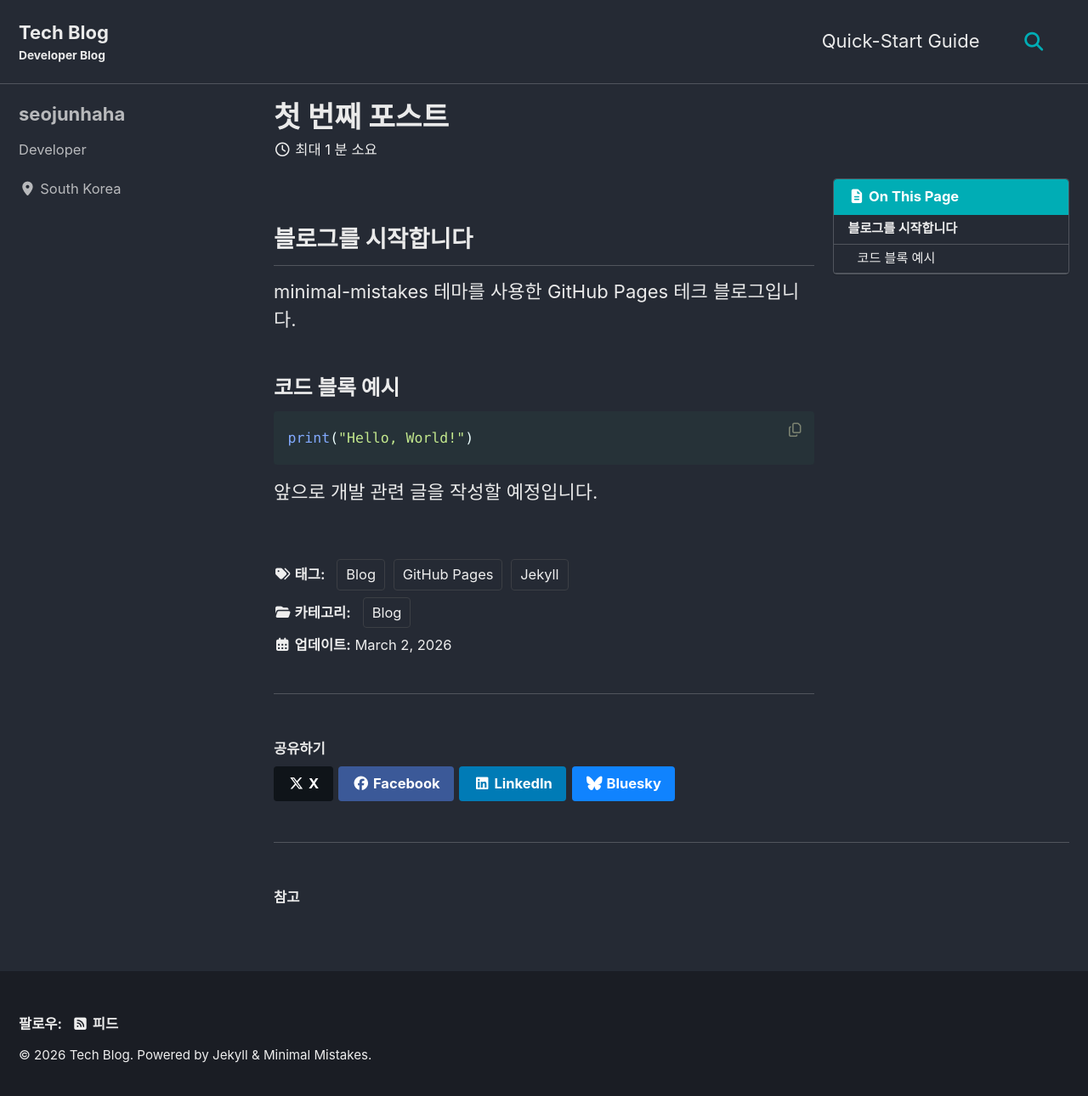
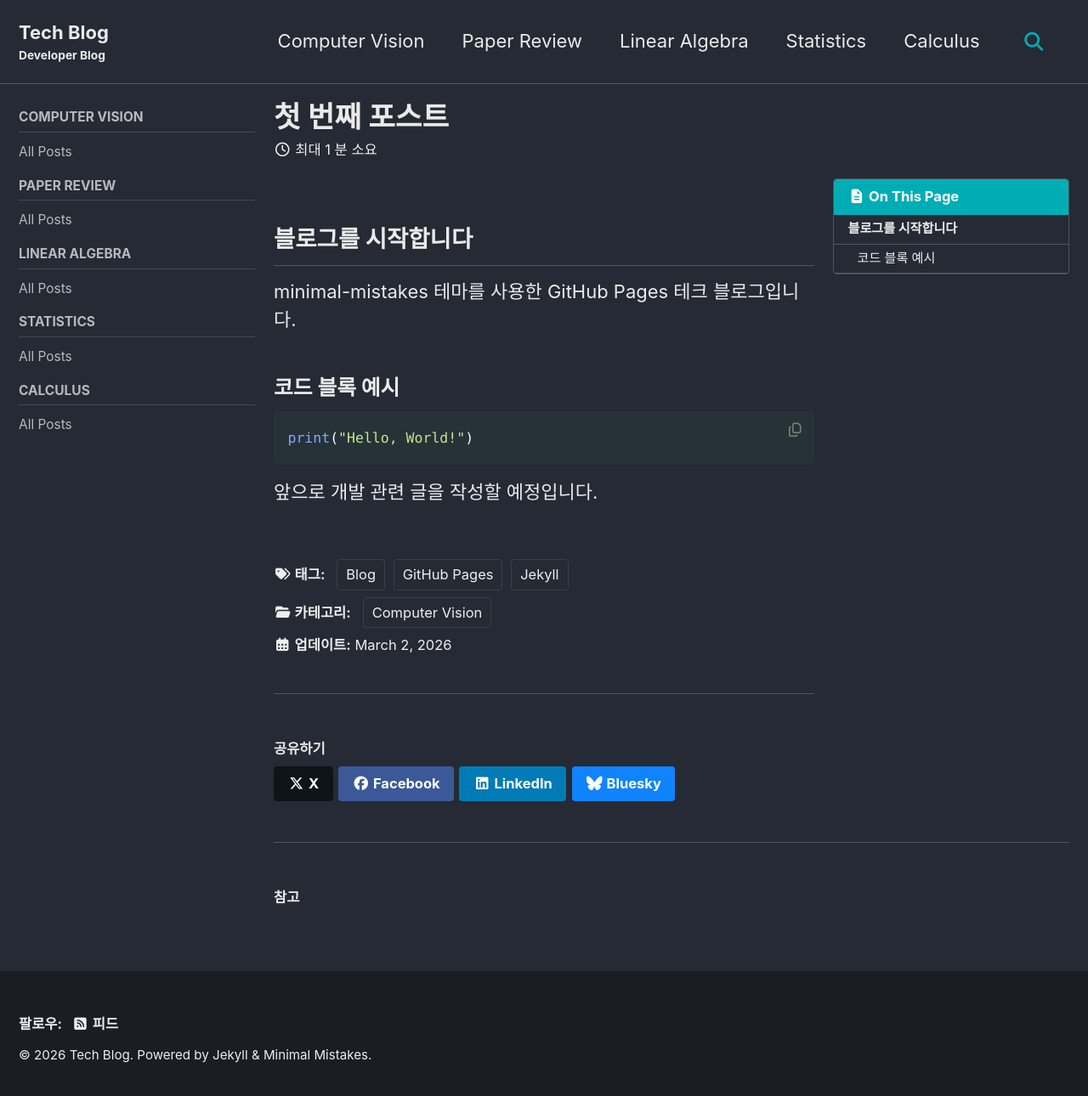
Before and after one commit to SeojunHAHA/blog, a Jekyll site: the page built from _posts/2026-03-02-first-post.md, in a window 1280 px wide and 1298 px high. Shown: the top 1290 px of the window at 85% size. Built offline with Jekyll 4.4.1, drawn with Linux system fonts in a browser that asks for light colours; cached includes are drawn as plain includes.

Commit message:
Add category sidebar navigation and TOC layout
- Left sidebar with category navigation (Computer Vision, Paper Review, Linear Algebra, Statistics, Calculus)
- Right sticky TOC for post pages
- Category archive pages for each category
- Top navigation bar with category links

Co-Authored-By: Claude Opus 4.6 <noreply@anthropic.com>

```diff
--- a/_config.yml
+++ b/_config.yml
@@ -288,8 +288,12 @@ defaults:
       type: posts
     values:
       layout: single
-      author_profile: true
+      author_profile: false
       read_time: true
       comments: # true
       share: true
       related: true
+      sidebar:
+        nav: "docs"
+      toc: true
+      toc_sticky: true
--- a/_data/navigation.yml
+++ b/_data/navigation.yml
@@ -1,12 +1,35 @@
-# main links
+# main links (상단 네비게이션)
 main:
-  - title: "Quick-Start Guide"
-    url: https://mmistakes.github.io/minimal-mistakes/docs/quick-start-guide/
-  # - title: "About"
-  #   url: https://mmistakes.github.io/minimal-mistakes/about/
-  # - title: "Sample Posts"
-  #   url: /year-archive/
-  # - title: "Sample Collections"
-  #   url: /collection-archive/
-  # - title: "Sitemap"
-  #   url: /sitemap/
+  - title: "Computer Vision"
+    url: /categories/computer-vision/
+  - title: "Paper Review"
+    url: /categories/paper-review/
+  - title: "Linear Algebra"
+    url: /categories/linear-algebra/
+  - title: "Statistics"
+    url: /categories/statistics/
+  - title: "Calculus"
+    url: /categories/calculus/
+
+# sidebar navigation (왼쪽 사이드바)
+docs:
+  - title: "Computer Vision"
+    children:
+      - title: "All Posts"
+        url: /categories/computer-vision/
+  - title: "Paper Review"
+    children:
+      - title: "All Posts"
+        url: /categories/paper-review/
+  - title: "Linear Algebra"
+    children:
+      - title: "All Posts"
+        url: /categories/linear-algebra/
+  - title: "Statistics"
+    children:
+      - title: "All Posts"
+        url: /categories/statistics/
+  - title: "Calculus"
+    children:
+      - title: "All Posts"
+        url: /categories/calculus/
--- a/_posts/2026-03-02-first-post.md
+++ b/_posts/2026-03-02-first-post.md
@@ -2,9 +2,11 @@
 title: "첫 번째 포스트"
 excerpt: "GitHub Pages 블로그를 시작합니다."
 categories:
+  - Computer Vision
+tags:
   - Blog
-tags:
-  - [Blog, Jekyll, GitHub Pages]
+  - Jekyll
+  - GitHub Pages
 toc: true
 toc_sticky: true
 date: 2026-03-02
```
Also changed, not shown: _pages/category-calculus.md (added, +12 -0 lines), _pages/category-computer-vision.md (added, +12 -0 lines), _pages/category-linear-algebra.md (added, +12 -0 lines), _pages/category-paper-review.md (added, +12 -0 lines), _pages/category-statistics.md (added, +12 -0 lines).
